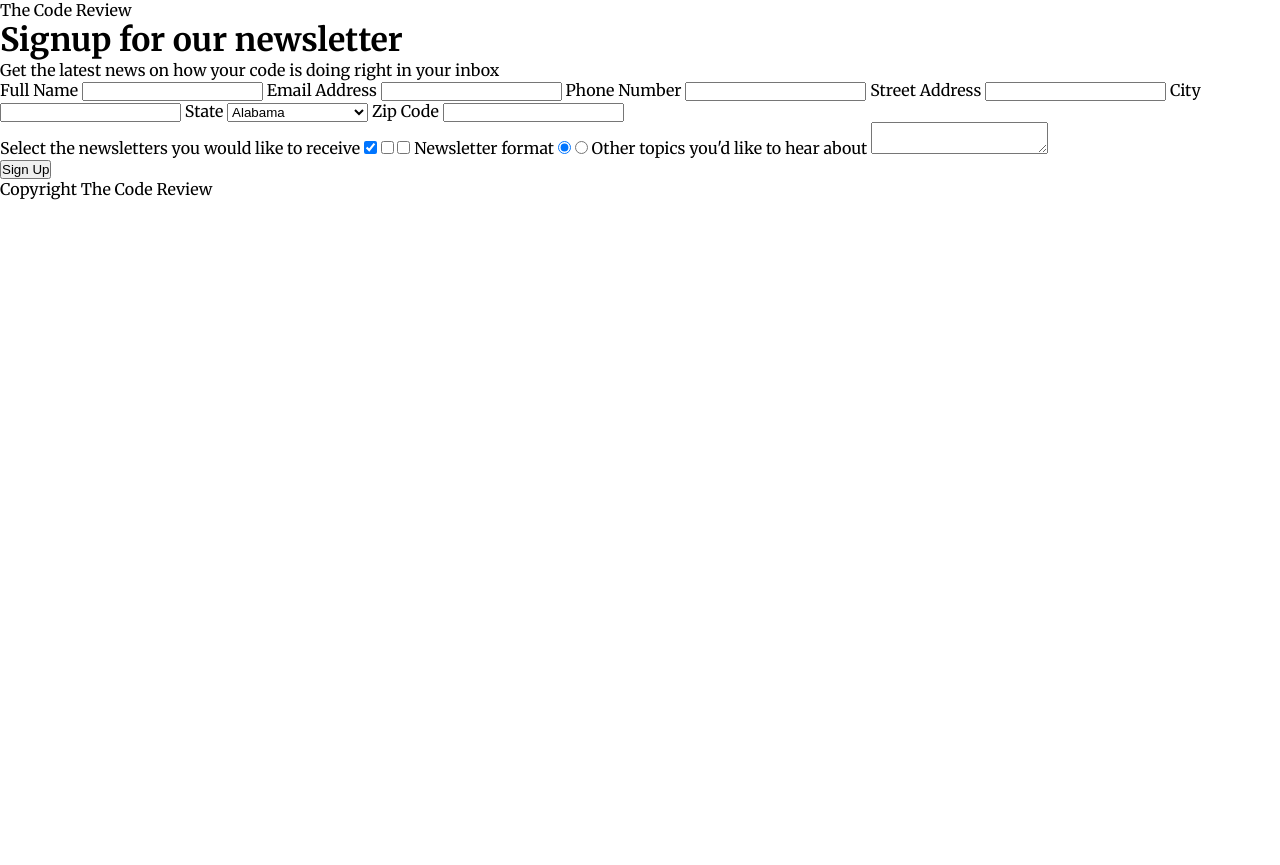
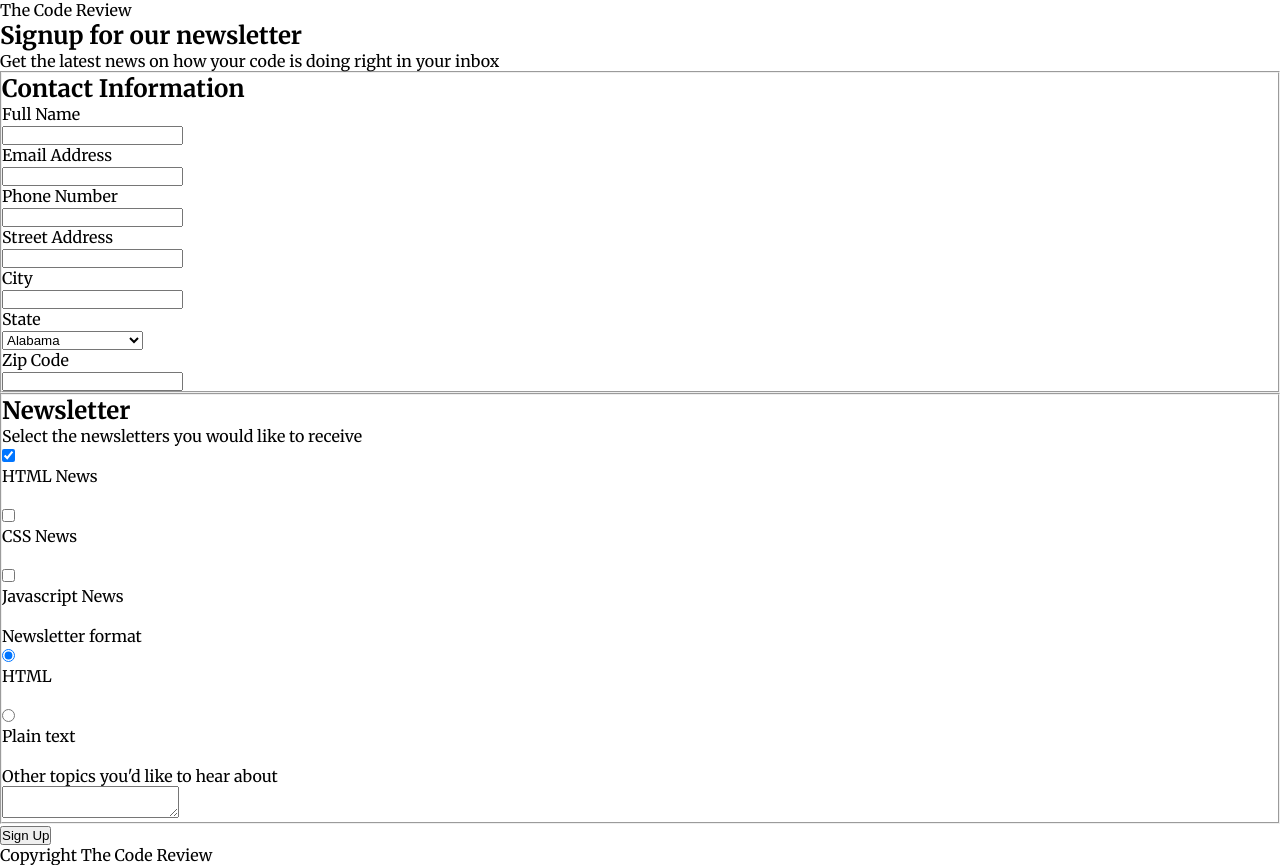
Before and after one commit to markgoho/TD-OnlineRegistration, a plain HTML site: page index.html in a window 1280 px wide. Before the commit the page ends 800 px from the top, so only its background shows below. Drawn offline with Linux system fonts and the light colour scheme.

Commit message:
Final html elements

```diff
--- a/css/styles.css
+++ b/css/styles.css
@@ -8,6 +8,10 @@ body {
 	font-family: 'Merriweather', serif;
 }
 
+label {
+	display: block;
+}
+
 @media min-width: (761px) {
 
 }
--- a/index.html
+++ b/index.html
@@ -12,23 +12,31 @@
 	  	The Code Review
 	  </header>
 
-	  <div class="infobox">
-	  	<h1>Signup for our newsletter</h1>
-	  	<p>Get the latest news on how your code is doing right in your inbox</p>
-	  </div>
+	  <h2>Signup for our newsletter</h2>
+	  <p>Get the latest news on how your code is doing right in your inbox</p>
+
 
 	  <form action="index.html" method="post">
-	  	<div class="contact-info">
+
+	  	<fieldset>
+
+	  		<h2>Contact Information</h2>
+
 		  	<label for="name">Full Name</label>
 		  	<input type="text" id="name" name="contact_name" required>
+
 		  	<label for="email">Email Address</label>
 		  	<input type="text" id="email" name="contact_email" required>
+
 		  	<label for="phone">Phone Number</label>
 		  	<input type="text" id="phone" name="contact_phone">
+
 		  	<label for="street">Street Address</label>
 		  	<input type="text" id="street" name="contact_street">
+
 		  	<label for="city">City</label>
 		  	<input type="text" id="city" name="contact_city">
+
 		  	<label for="state">State</label>
 		  	<select id="state" name="contact_state">
 				<option value="AL">Alabama</option>
@@ -83,23 +91,31 @@
 				<option value="WI">Wisconsin</option>
 				<option value="WY">Wyoming</option>
 			</select>
+
 			<label for="zip">Zip Code</label>
 		  	<input type="text" id="zip" name="contact_zip">
-		</div>
 
-		<div class="newsletter-info">
+		</fieldset>
+
+		<fieldset>
+
+			<h2>Newsletter</h2>
+
 			<label>Select the newsletters you would like to receive</label>
-			<input type="checkbox" id="html" name="html" value="html" checked>
-			<input type="checkbox" id="css" name="css" value="html">
-			<input type="checkbox" id="javascript" name="javascript" value="javascript">
+			<input type="checkbox" id="html" name="html" value="html" checked><label for="html">HTML News</label><br>
+
+			<input type="checkbox" id="css" name="css" value="html"><label for="css">CSS News</label><br>
+
+			<input type="checkbox" id="javascript" name="javascript" value="javascript"><label for="javascript">Javascript News</label><br>
 
 			<label>Newsletter format</label>
-			<input type="radio" id="html-format" name="format" value="html-format" checked>
-			<input type="radio" id="plaintext-format" name="format" value="plaintext-format">
+			<input type="radio" id="html-format" name="format" value="html-format" checked><label for="html-format">HTML</label><br>
+
+			<input type="radio" id="plaintext-format" name="format" value="plaintext-format"><label for="plaintext-format">Plain text</label><br>
 
 			<label for="other-topics">Other topics you'd like to hear about</label>
 			<textarea id="other-topics" name="other-topics"></textarea>
-		</div>
+		</fieldset>
 
 		<button type="submit">Sign Up</button>
 	  </form>
```
